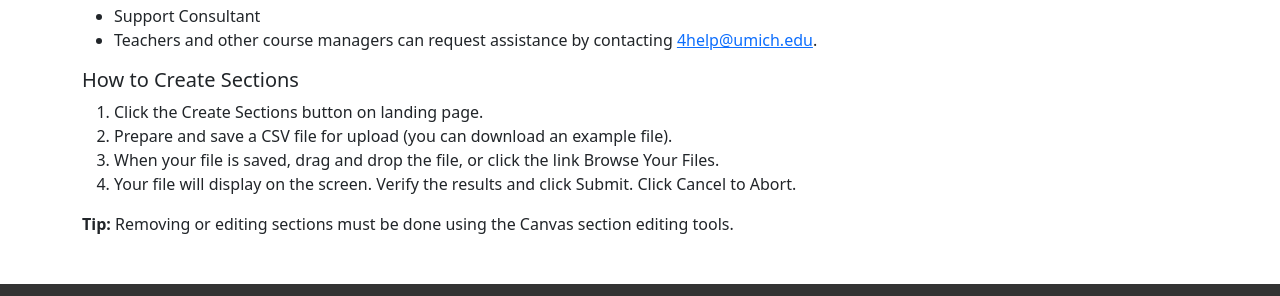
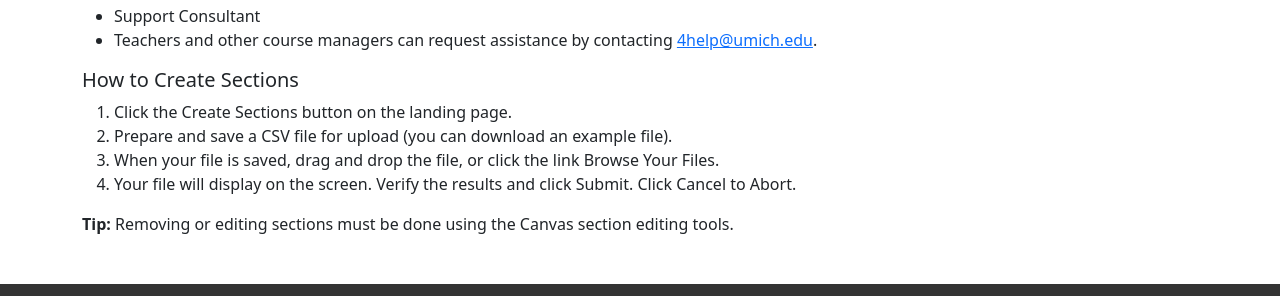
Before and after one commit to tl-its-umich-edu/canvas-course-manager-next, a Jekyll site: the page built from docs/create-sections.html, in a window 1280 px wide. Shown: the part 428-724 px from the top of the page. Built offline with Jekyll 4.4.1, drawn with Linux system fonts in a browser that asks for light colours.

Commit message:
Update docs/create-sections.html
Co-authored-by: melindakraft <makraft@umich.edu>

```diff
--- a/docs/create-sections.html
+++ b/docs/create-sections.html
@@ -22,7 +22,7 @@ title: Create Sections
 </ul>
 <h2 class="h5">How to Create Sections</h2>
 <ol>
-  <li>Click the Create Sections button on landing page.</li>
+  <li>Click the Create Sections button on the landing page.</li>
   <li>Prepare and save a CSV file for upload (you can download an example file).</li>
   <li>When your file is saved, drag and drop the file, or click the link Browse Your Files.</li>
   <li>Your file will display on the screen. Verify the results and click Submit. Click Cancel to Abort.</li>
```
